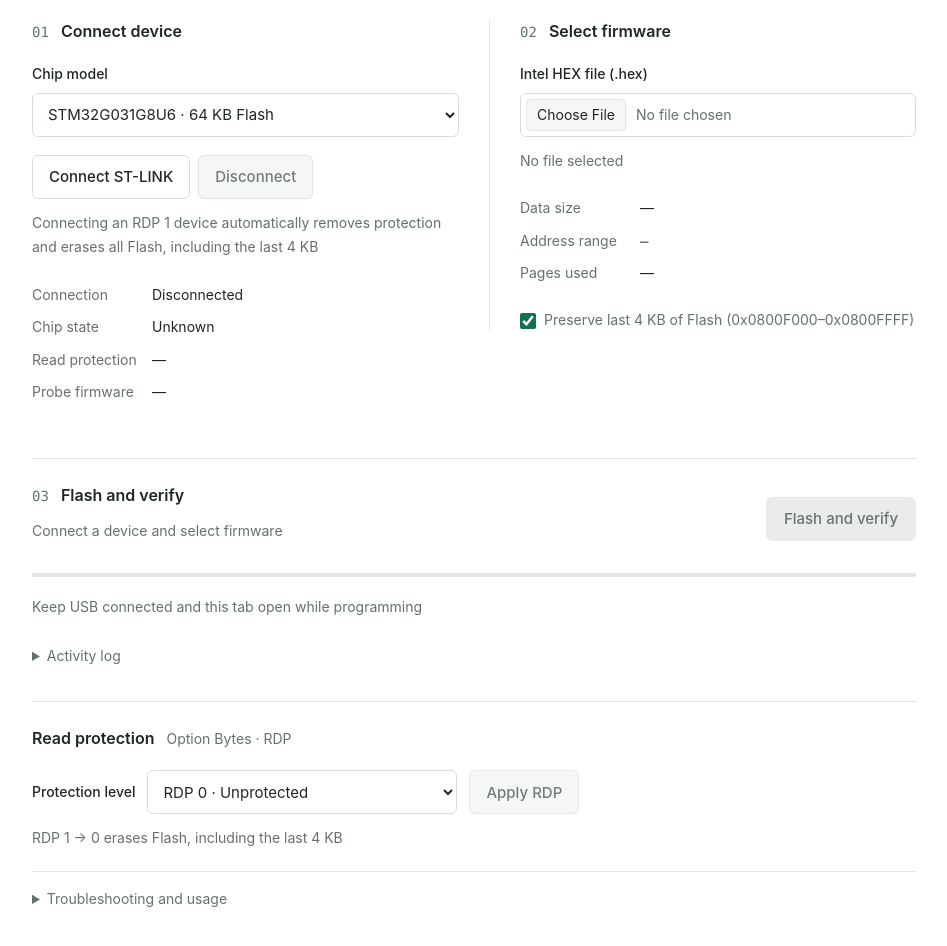
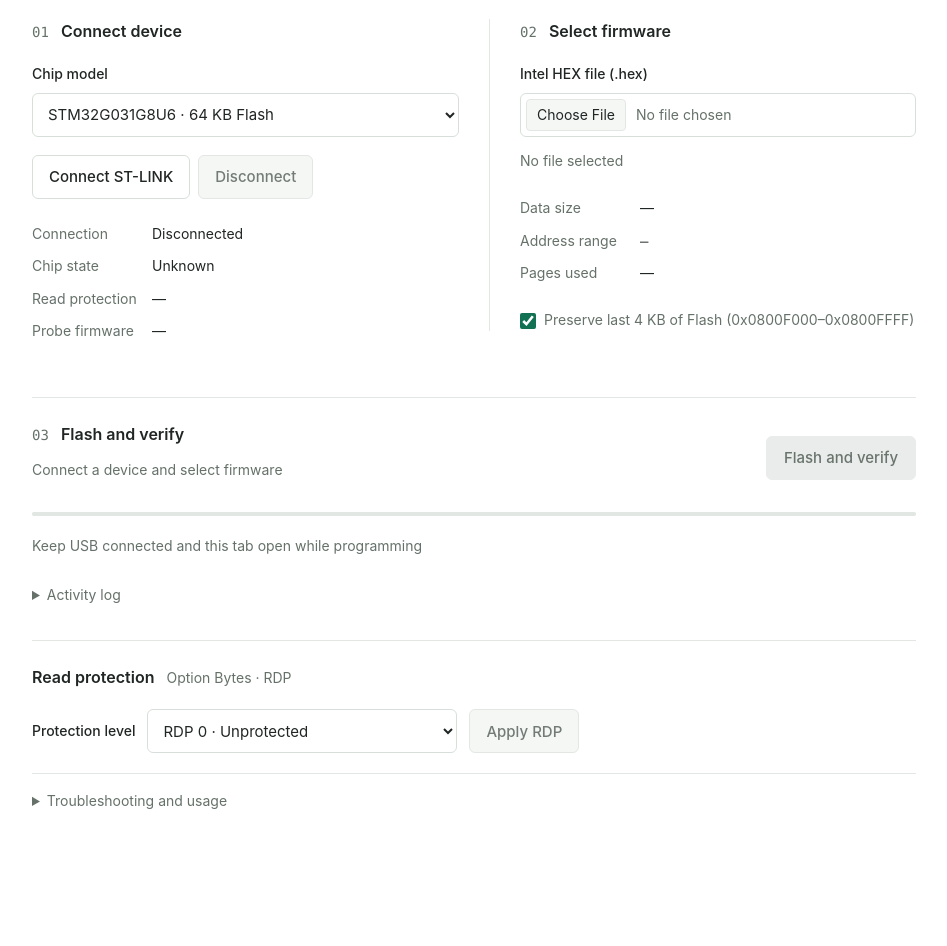
Before and after one commit to Hypothesis-Magic/stm32-web-flasher, a plain HTML site: page index.html in a window 1280 px wide. Shown: the part 94-1040 px from the top of the page, without its empty margins (166-1113 px from the left). After the commit the page ends 944 px from the top, so only its background shows below. Drawn offline with Linux system fonts and the light colour scheme.

Commit message:
Remove redundant RDP explanations from both languages

```diff
--- a/app.mjs
+++ b/app.mjs
@@ -157,10 +157,11 @@ $('target').addEventListener('change', () => {
 });
 function showRdpHint() {
   const next = Number($('rdp-level').value);
+  $('rdp-hint').hidden = next === 0;
   setText($('rdp-hint'), next === 2
     ? '永久關閉 SWD／除錯，無法解除或再用 ST-LINK 燒錄'
     : next === 1 ? '阻止外部讀取 Flash，日後解除保護會清除內容'
-      : 'RDP 1 降回 0 會清除 Flash，包含最後 4 KB');
+      : '');
   $('rdp-hint').classList.toggle('error', next === 2);
   $('rdp-apply').classList.toggle('danger', next === 2);
 }
--- a/i18n.mjs
+++ b/i18n.mjs
@@ -6,7 +6,6 @@ export const messages = [
   ['STM32 韌體燒錄', 'STM32 Web Flasher'],
   ['連接晶片', 'Connect device'], ['晶片型號', 'Chip model'],
   ['連接 ST-LINK', 'Connect ST-LINK'], ['中斷連線', 'Disconnect'],
-  ['RDP 1 晶片連線後會自動清除全部 Flash（含最後 4 KB）並解除保護', 'Connecting an RDP 1 device automatically removes protection and erases all Flash, including the last 4 KB'],
   ['連線狀態', 'Connection'], ['晶片狀態', 'Chip state'], ['讀取保護', 'Read protection'], ['探針韌體', 'Probe firmware'],
   ['未連線', 'Disconnected'], ['未知', 'Unknown'], ['暫停', 'Halted'], ['已連線', 'Connected'],
   ['等待選擇裝置', 'Waiting for device selection'], ['連線中', 'Connecting'],
@@ -17,7 +16,6 @@ export const messages = [
   ['燒錄進度', 'Programming progress'], ['燒錄時請勿拔除 USB 或關閉分頁', 'Keep USB connected and this tab open while programming'],
   ['操作紀錄', 'Activity log'], ['保護等級', 'Protection level'], ['套用 RDP', 'Apply RDP'],
   ['RDP 0 · 無保護', 'RDP 0 · Unprotected'], ['RDP 1 · 禁止外部讀取', 'RDP 1 · Read protected'], ['RDP 2 · 永久關閉除錯', 'RDP 2 · Debug permanently disabled'],
-  ['RDP 1 降回 0 會清除 Flash，包含最後 4 KB', 'RDP 1 → 0 erases Flash, including the last 4 KB'],
   ['永久關閉 SWD／除錯，無法解除或再用 ST-LINK 燒錄', 'Permanently disables SWD/debug; cannot be undone or reprogrammed using ST-LINK'],
   ['阻止外部讀取 Flash，日後解除保護會清除內容', 'Blocks external Flash access; removing protection later erases its contents'],
   ['連線疑難與使用說明', 'Troubleshooting and usage'],
--- a/index.html
+++ b/index.html
@@ -8,7 +8,7 @@
   <meta http-equiv="Content-Security-Policy" content="default-src 'self'; script-src 'self'; style-src 'self'; connect-src 'none'; object-src 'none'; base-uri 'none'; form-action 'none'">
   <title>STM32 韌體燒錄工具</title>
   <link rel="stylesheet" href="./style.css?v=bilingual">
-  <script type="module" src="./app.mjs?v=bilingual"></script>
+  <script type="module" src="./app.mjs?v=lean-rdp-copy"></script>
 </head>
 <body>
   <main>
@@ -23,7 +23,6 @@
         </select>
         <div class="connection-actions"><button id="connect" disabled>連接 ST-LINK</button>
         <button id="disconnect" class="secondary" disabled>中斷連線</button></div>
-        <p class="small">RDP 1 晶片連線後會自動清除全部 Flash（含最後 4 KB）並解除保護</p>
         <dl><dt>連線狀態</dt><dd id="device">未連線</dd><dt>晶片狀態</dt><dd id="chip-state" aria-live="polite">未知</dd><dt>讀取保護</dt><dd id="rdp-current">—</dd><dt>探針韌體</dt><dd id="probe">—</dd></dl>
       </section>
       <section class="card">
@@ -52,7 +51,7 @@
         </select>
         <button id="rdp-apply" disabled>套用 RDP</button>
       </div>
-      <p id="rdp-hint" class="small">RDP 1 降回 0 會清除 Flash，包含最後 4 KB</p>
+      <p id="rdp-hint" class="small" hidden></p>
       <p id="rdp-result" class="small" role="status" hidden></p>
     </section>
     <details class="help"><summary>連線疑難與使用說明</summary>
```
